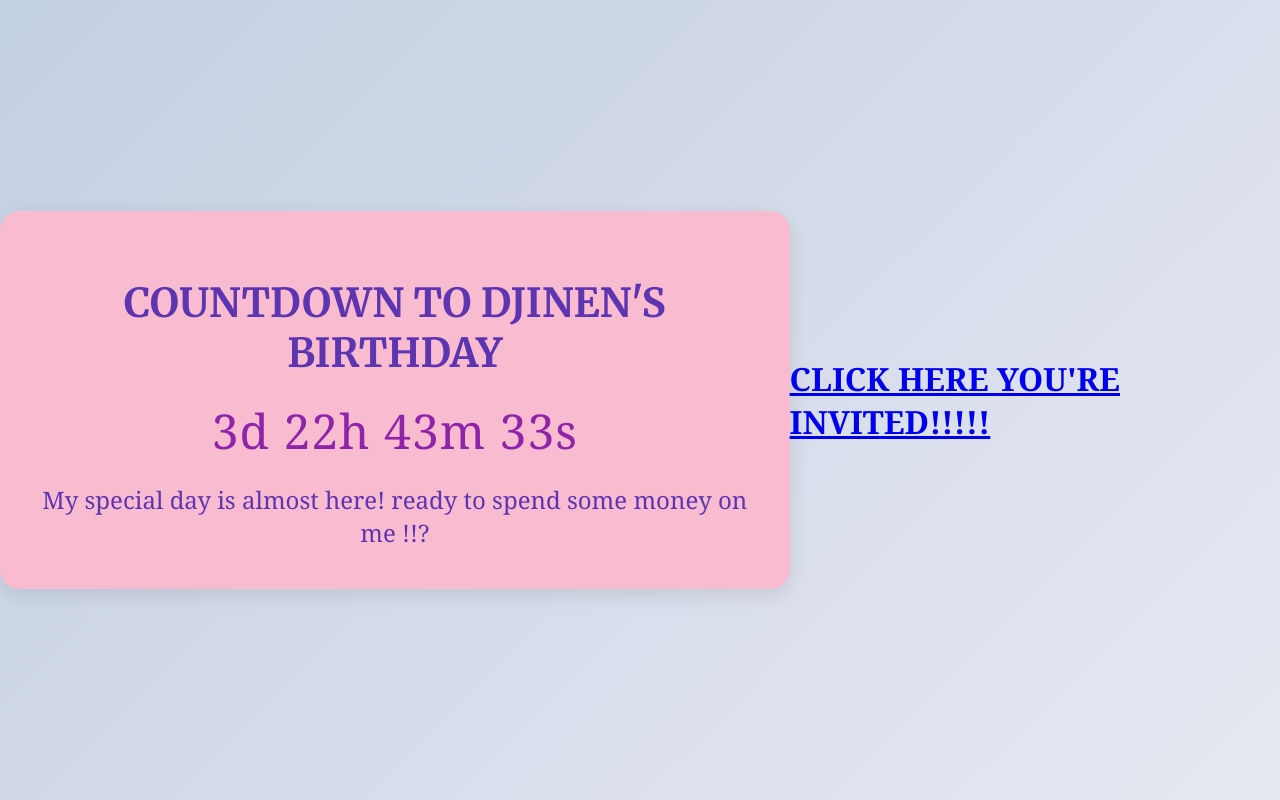
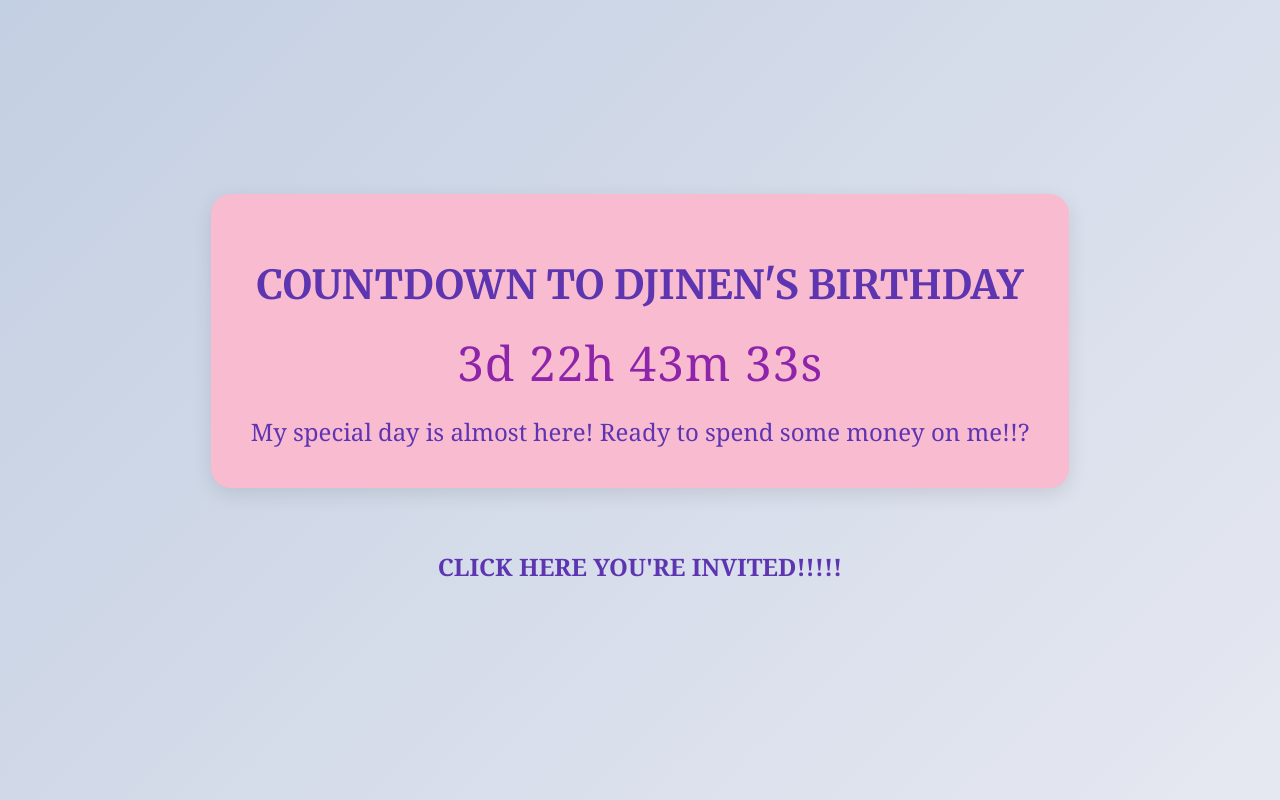
Before and after one commit to kacemhope/djinen-s-birthday, a plain HTML site: page index.html in a window 1280 px wide. Drawn offline with Linux system fonts and the light colour scheme; a web font is replaced by a local one.

Commit message:
Update index.html

```diff
--- a/index.html
+++ b/index.html
@@ -9,6 +9,7 @@
       font-family: 'Georgia', serif;
       background-color: #f3e5f5;
       display: flex;
+      flex-direction: column;
       justify-content: center;
       align-items: center;
       height: 100vh;
@@ -44,24 +45,15 @@
       font-size: 1.5rem;
       color: #5e35b1;
     }
-    @keyframes pulse {
-      0% {
-        transform: scale(1);
-      }
-      50% {
-        transform: scale(1.03);
-      }
-      100% {
-        transform: scale(1);
-      }
+    h1 a {
+      text-decoration: none;
+      color: #5e35b1;
+      font-size: 1.5rem;
+      margin-top: 40px;
+      display: inline-block;
     }
-    @keyframes shimmer {
-      0% {
-        background-position: -1000px 0;
-      }
-      100% {
-        background-position: 1000px 0;
-      }
+    h1 a:hover {
+      text-decoration: underline;
     }
   </style>
   <link href="https://fonts.googleapis.com/css2?family=Merriweather:wght@700&family=Georgia&display=swap" rel="stylesheet">
@@ -71,8 +63,10 @@
   <div class="countdown">
     <h1>Countdown to Djinen's Birthday</h1>
     <div id="timer" class="time"></div>
-    <div class="message">My special day is almost here! ready to spend some money on me !!?</div>
+    <div class="message">My special day is almost here! Ready to spend some money on me!!?</div>
   </div>
+
+  <h1><a href="./BIRTHDAY INVITE DJINEN.HTML">CLICK HERE YOU'RE INVITED!!!!!</a></h1>
 
   <script>
     // Set the date of the birthday to 16:00 (4:00 PM)
@@ -98,12 +92,11 @@
       // If the countdown is over, display a message
       if (distance < 0) {
         clearInterval(countdownInterval);
-        document.getElementById("timer").innerHTML = "Happy Birthday, to me am 20!!!!!";
+        document.getElementById("timer").innerHTML = "Happy Birthday to me! I'm 20!!!!!";
         document.querySelector(".message").style.display = "none";
       }
     }, 1000);
   </script>
-  <h1><a href="./BIRTHDAY INVITE DJINEN.HTML">CLICK HERE YOU'RE INVITED!!!!!</a></h1>
 
 </body>
 </html>
```
